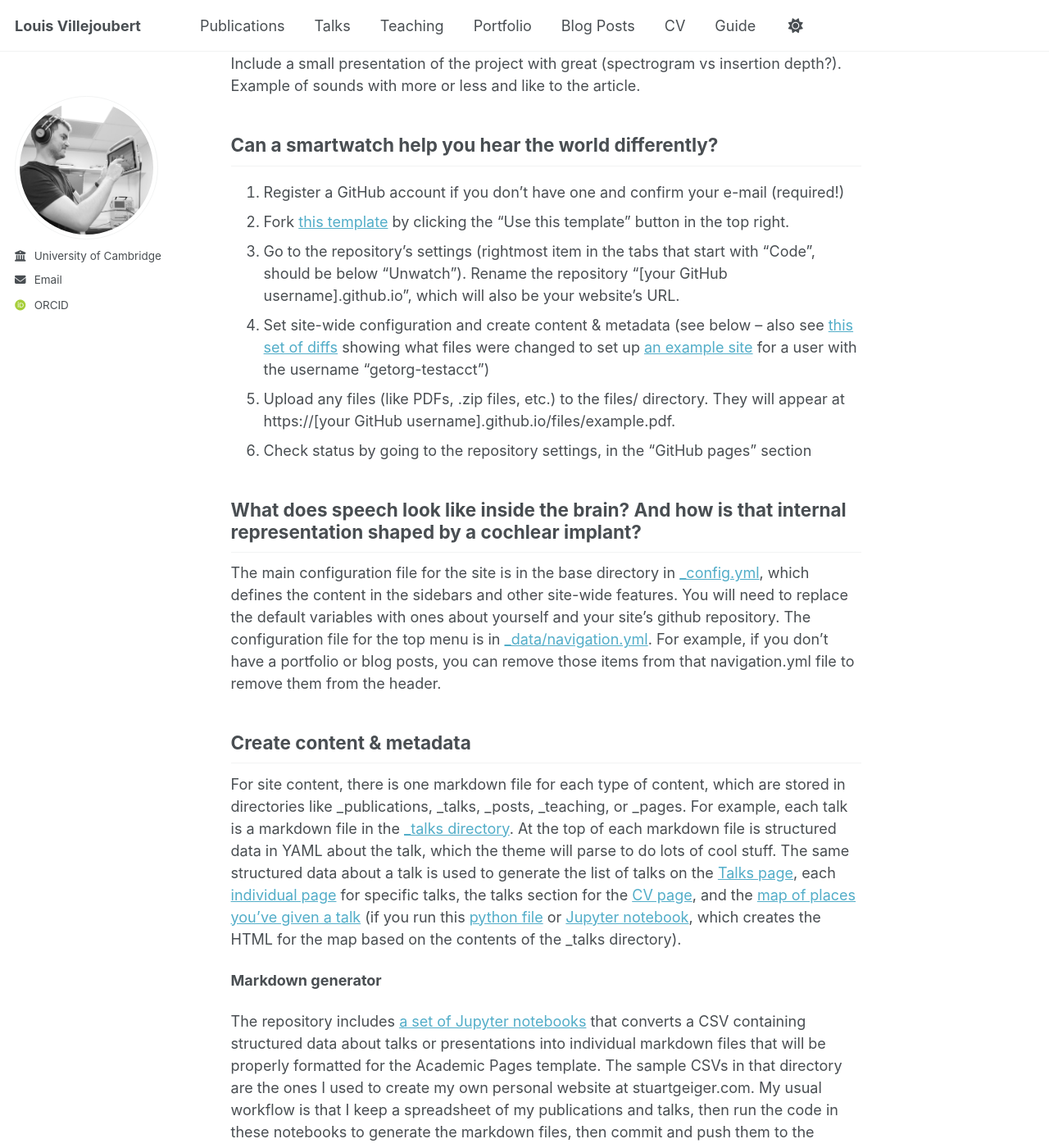
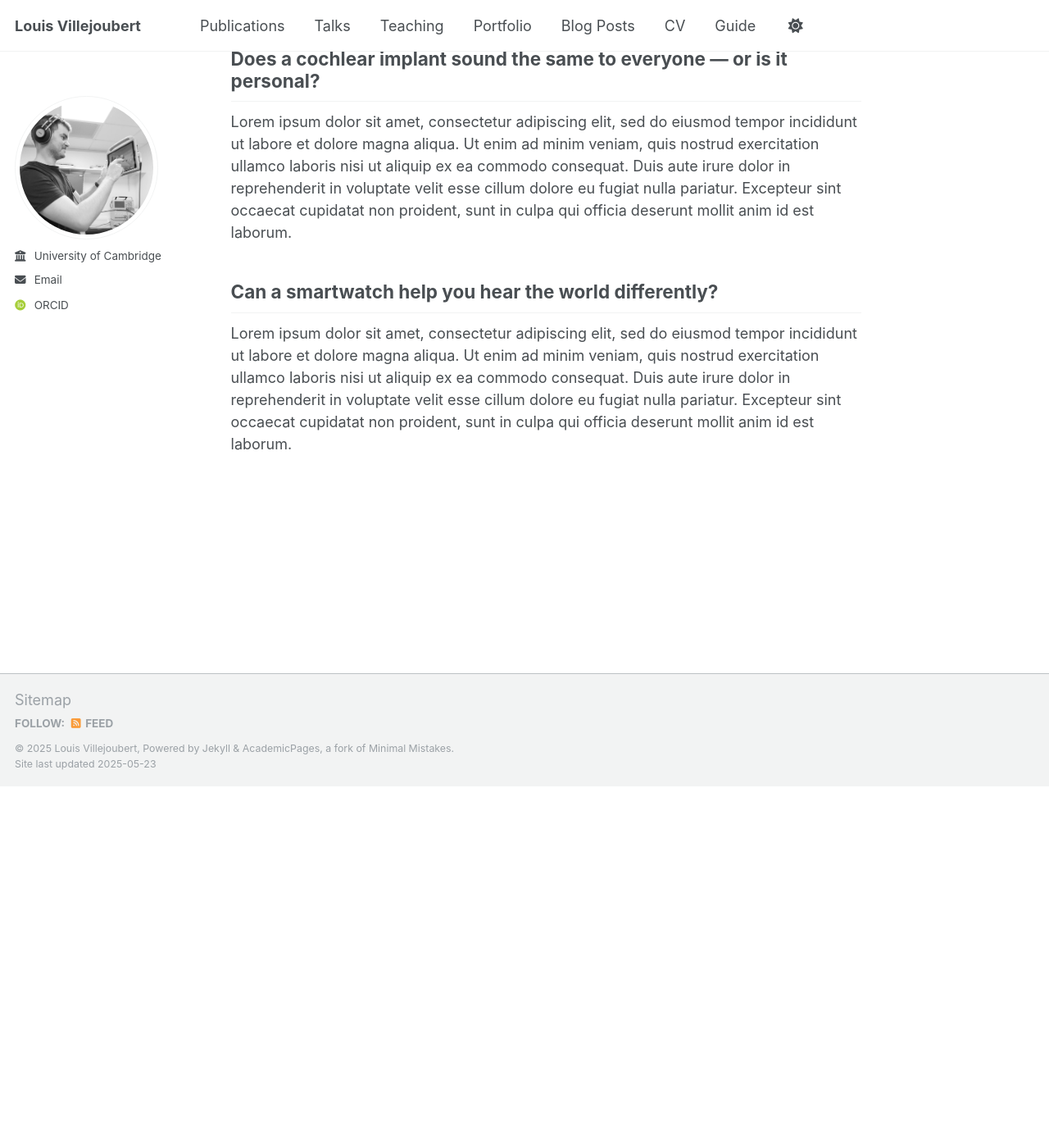
Before and after one commit to VillejoubertLouis/villejoubertlouis.github.io, a Jekyll site: the page built from _pages/about.md, in a window 1280 px wide and 1400 px high, scrolled down 462 px. Shown: the whole window at 82% size. Built offline with Jekyll 4.4.1, drawn with Linux system fonts in a browser that asks for light colours; some web fonts are replaced; after the commit the page ends 1421 px from its top, so only the background shows below that; some of the changed text lies outside the part shown.

Commit message:
Update about.md

```diff
--- a/_pages/about.md
+++ b/_pages/about.md
@@ -6,8 +6,6 @@
   - /about/
   - /about.html
 ---
-
-------
 
 <strong>PhD student in Neurosciences</strong>, passionate about making sound accessible to all.
 
@@ -18,45 +16,12 @@
 
 What does the world sound like through a cochlear implant?
 ------
-Include a small presentation of the project with great (spectrogram vs insertion depth?). Example of sounds with more or less
-
-
-
+Lorem ipsum dolor sit amet, consectetur adipiscing elit, sed do eiusmod tempor incididunt ut labore et dolore magna aliqua. Ut enim ad minim veniam, quis nostrud exercitation ullamco laboris nisi ut aliquip ex ea commodo consequat. Duis aute irure dolor in reprehenderit in voluptate velit esse cillum dolore eu fugiat nulla pariatur. Excepteur sint occaecat cupidatat non proident, sunt in culpa qui officia deserunt mollit anim id est laborum.
 
 Does a cochlear implant sound the same to everyone — or is it personal?
 ------
-Include a small presentation of the project with great (spectrogram vs insertion depth?). Example of sounds with more or less and like to the article.
-
+Lorem ipsum dolor sit amet, consectetur adipiscing elit, sed do eiusmod tempor incididunt ut labore et dolore magna aliqua. Ut enim ad minim veniam, quis nostrud exercitation ullamco laboris nisi ut aliquip ex ea commodo consequat. Duis aute irure dolor in reprehenderit in voluptate velit esse cillum dolore eu fugiat nulla pariatur. Excepteur sint occaecat cupidatat non proident, sunt in culpa qui officia deserunt mollit anim id est laborum.
 
 Can a smartwatch help you hear the world differently?
 ------
-1. Register a GitHub account if you don't have one and confirm your e-mail (required!)
-1. Fork [this template](https://github.com/academicpages/academicpages.github.io) by clicking the "Use this template" button in the top right.
-1. Go to the repository's settings (rightmost item in the tabs that start with "Code", should be below "Unwatch"). Rename the repository "[your GitHub username].github.io", which will also be your website's URL.
-1. Set site-wide configuration and create content & metadata (see below -- also see [this set of diffs](http://archive.is/3TPas) showing what files were changed to set up [an example site](https://getorg-testacct.github.io) for a user with the username "getorg-testacct")
-1. Upload any files (like PDFs, .zip files, etc.) to the files/ directory. They will appear at https://[your GitHub username].github.io/files/example.pdf.
-1. Check status by going to the repository settings, in the "GitHub pages" section
-
-What does speech look like inside the brain? And how is that internal representation shaped by a cochlear implant?
-------
-The main configuration file for the site is in the base directory in [_config.yml](https://github.com/academicpages/academicpages.github.io/blob/master/_config.yml), which defines the content in the sidebars and other site-wide features. You will need to replace the default variables with ones about yourself and your site's github repository. The configuration file for the top menu is in [_data/navigation.yml](https://github.com/academicpages/academicpages.github.io/blob/master/_data/navigation.yml). For example, if you don't have a portfolio or blog posts, you can remove those items from that navigation.yml file to remove them from the header.
-
-Create content & metadata
-------
-For site content, there is one markdown file for each type of content, which are stored in directories like _publications, _talks, _posts, _teaching, or _pages. For example, each talk is a markdown file in the [_talks directory](https://github.com/academicpages/academicpages.github.io/tree/master/_talks). At the top of each markdown file is structured data in YAML about the talk, which the theme will parse to do lots of cool stuff. The same structured data about a talk is used to generate the list of talks on the [Talks page](https://academicpages.github.io/talks), each [individual page](https://academicpages.github.io/talks/2012-03-01-talk-1) for specific talks, the talks section for the [CV page](https://academicpages.github.io/cv), and the [map of places you've given a talk](https://academicpages.github.io/talkmap.html) (if you run this [python file](https://github.com/academicpages/academicpages.github.io/blob/master/talkmap.py) or [Jupyter notebook](https://github.com/academicpages/academicpages.github.io/blob/master/talkmap.ipynb), which creates the HTML for the map based on the contents of the _talks directory).
-
-**Markdown generator**
-
-The repository includes [a set of Jupyter notebooks](https://github.com/academicpages/academicpages.github.io/tree/master/markdown_generator
-) that converts a CSV containing structured data about talks or presentations into individual markdown files that will be properly formatted for the Academic Pages template. The sample CSVs in that directory are the ones I used to create my own personal website at stuartgeiger.com. My usual workflow is that I keep a spreadsheet of my publications and talks, then run the code in these notebooks to generate the markdown files, then commit and push them to the GitHub repository.
-
-How to edit your site's GitHub repository
-------
-Many people use a git client to create files on their local computer and then push them to GitHub's servers. If you are not familiar with git, you can directly edit these configuration and markdown files directly in the github.com interface. Navigate to a file (like [this one](https://github.com/academicpages/academicpages.github.io/blob/master/_talks/2012-03-01-talk-1.md) and click the pencil icon in the top right of the content preview (to the right of the "Raw | Blame | History" buttons). You can delete a file by clicking the trashcan icon to the right of the pencil icon. You can also create new files or upload files by navigating to a directory and clicking the "Create new file" or "Upload files" buttons.
-
-Example: editing a markdown file for a talk
-![Editing a markdown file for a talk](/images/editing-talk.png)
-
-For more info
-------
-More info about configuring Academic Pages can be found in [the guide](https://academicpages.github.io/markdown/), the [growing wiki](https://github.com/academicpages/academicpages.github.io/wiki), and you can always [ask a question on GitHub](https://github.com/academicpages/academicpages.github.io/discussions). The [guides for the Minimal Mistakes theme](https://mmistakes.github.io/minimal-mistakes/docs/configuration/) (which this theme was forked from) might also be helpful.
+Lorem ipsum dolor sit amet, consectetur adipiscing elit, sed do eiusmod tempor incididunt ut labore et dolore magna aliqua. Ut enim ad minim veniam, quis nostrud exercitation ullamco laboris nisi ut aliquip ex ea commodo consequat. Duis aute irure dolor in reprehenderit in voluptate velit esse cillum dolore eu fugiat nulla pariatur. Excepteur sint occaecat cupidatat non proident, sunt in culpa qui officia deserunt mollit anim id est laborum.
```
